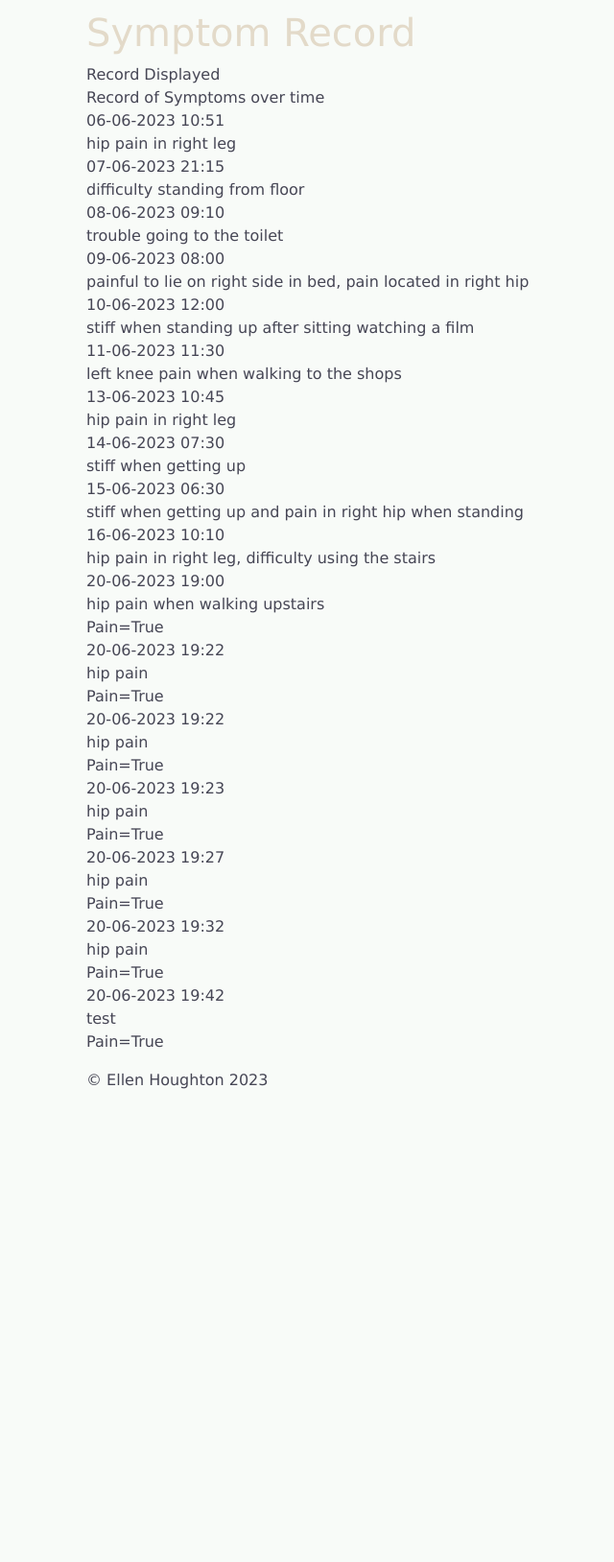
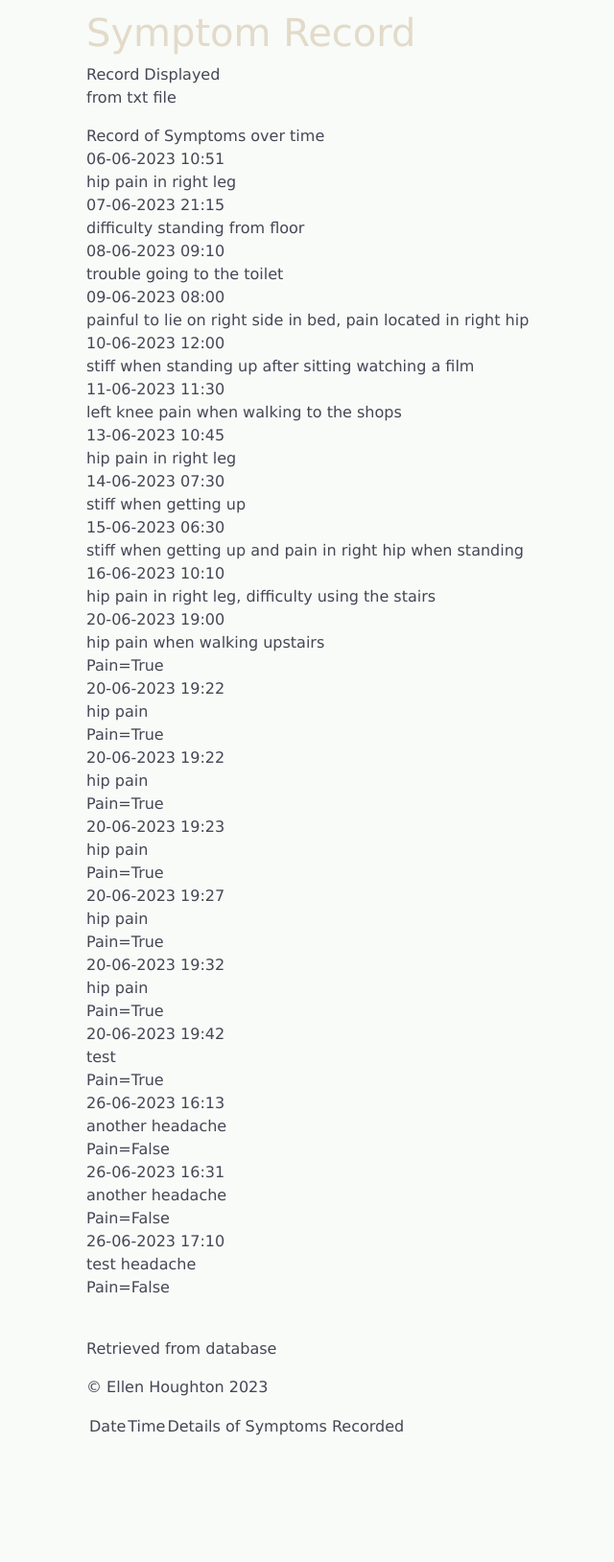
Before and after one commit to annwyl21/symptom_record, a Flask app: page /display_record in a window 1280 px wide. Shown: the whole page at 96% size, without its empty margins (38-678 px from the left). Before the commit the page ends 1135 px from the top, so only its background shows below. Run offline with Flask 3, Linux system fonts and the light colour scheme; data that the repository does not hold is empty; some libraries are stand-ins or nearby versions.

Commit message:
symptoms can be added and retrieved from database and displayed on html

```diff
--- a/application/database_use.py
+++ b/application/database_use.py
@@ -20,6 +20,7 @@ print('Connected to the PostgreSQL database')
 class Symptom_log:
 
     def check_username_password_exist(username, password):
+        print('Checking username and password...')
         cur.execute("select * from symptom_log.user_data where username = %s and password = %s;", (username, password))
         rows = cur.fetchall()
         if len(rows) == 0:
@@ -28,16 +29,14 @@ class Symptom_log:
             user_id = rows[0][0]
             return user_id
 
-    def add_a_symptom(user_id, symptom_details):
-        now = datetime.now()
-        date = now.strftime("%Y-%m-%d")
-        time = now.strftime("%H:%M")
+    def add_a_symptom(user_id, symptom_details, date, time):
+        print('data to insert', user_id, symptom_details, date, time)
         cur.execute("insert into symptom_log.symptom_collection (user_id, date, time, symptom_details) values (%s, %s, %s, %s);", (user_id, date, time, symptom_details))
         conn.commit()
         return True
 
     def get_symptoms(user_id):
-        cur.execute("select symptom_details from symptom_log.symptom_collection where user_id = %s;", (user_id,))
+        cur.execute("select date, time, symptom_details from symptom_log.symptom_collection where user_id = %s;", (user_id,))
         # note the comma after user_id, this is because the execute() function expects a tuple of parameters, even if there is only one parameter
         # The execute() function in psycopg2, which is a PostgreSQL adapter for Python, expects a SQL query string and then a tuple (or dictionary in some cases) of parameters to substitute into the SQL query.
         rows = cur.fetchall()
@@ -68,5 +67,5 @@ if __name__ == "__main__":
 
 
 # Close the cursor and connection
-cur.close()
-conn.close()
+# cur.close()
+# conn.close()
--- a/application/forms.py
+++ b/application/forms.py
@@ -8,6 +8,8 @@ class LoginForm(FlaskForm):
     submit = SubmitField('Submit')
 
 class RecordForm(FlaskForm):
+    username = StringField('Username')
+    password = StringField('Password')
     pain = RadioField('Pain', choices=[('True', 'I am in pain'), ('False', 'No pain')])
     mcgill = RadioField('McGill', choices=[('True', 'I want to record my pain'), ('False', 'skip this step')])
     symptoms = StringField('Symptoms')
--- a/application/routes.py
+++ b/application/routes.py
@@ -6,7 +6,7 @@ from application.forms import LoginForm, RecordForm, McgillForm
 from application.summarize_ai import summarize_with_ai
 from application.scatterplot import scatterplot
 from application.bubbleplot import bubbleplot
-#from datetime import datetime
+from datetime import datetime
 
 @app.route('/')
 def index():
@@ -33,7 +33,11 @@ def record():
         if user_id == False:
             error = "Please enter username and password"
         else:
-            Symptom_log.add_a_symptom(user_id, symptoms)
+            now = datetime.now()
+            date = now.strftime("%Y-%m-%d")
+            time = now.strftime("%H:%M")
+            data_added = Symptom_log.add_a_symptom(user_id, symptoms, date, time)
+            print('data added', data_added)
         if mcgill == 'True':
             return render_template('record_pain.html', title="Record Pain")
         else:
@@ -48,7 +52,7 @@ def login():
         username = form.username.data
         password = form.password.data
         user_id = Symptom_log.check_username_password_exist(username, password)
-        if user_id == False:
+        if user_id == 'False':
             error = "Please enter username and password"
         else:
             return render_template('login_success.html', title="Login Success")
@@ -60,14 +64,16 @@ def display_record():
     # display the txt file
     with open('./file_output/symptoms.txt', 'r') as f:
         content = f.read()
-
     # display the database results
-
-    return render_template('display_record.html', title='Symptom Record', content=content)
+    symptom_list = Symptom_log.get_symptoms(user_id=1)
+    print(symptom_list)
+    return render_template('display_record.html', title="Symptom Record", content=content, symptom_list=symptom_list)
 
 @app.route('/display_summary')
 def display_summary():
-    summary = summarize_with_ai().choices[0].text
+    symptoms_summary = summarize_with_ai().choices[0].text
+    user_id = Symptom_log.get_user_id()
+    Symptom_log.add_a_symptom_summary(symptoms_summary, '2023-01-01', '2023-07-01', user_id)
     pain = False
     if pain == False:
         # create symptom scatterplot or bubbleplot to add a dimension of pain information
--- a/application/templates/display_record.html
+++ b/application/templates/display_record.html
@@ -4,6 +4,23 @@
 
 Record Displayed
 <br>
+<p>from txt file</p>
 <p>{{ content|safe }}</p>
+<br>
+<p>Retrieved from database</p>
+<table>
+	<th>
+		<td>Date</td>
+		<td>Time</td>
+		<td>Details of Symptoms Recorded</td>
+	</th>
+{% for symptom_data_tuple in symptom_list %}
+	<tr>
+		<td>{{ symptom_data_tuple[0] }}</td>
+		<td>{{ symptom_data_tuple[1] }}</td>
+		<td>{{ symptom_data_tuple[2] }}</td>
+	</tr>
+	</table>
+{% endfor %}
 
 {% endblock %}
--- a/application/templates/record.html
+++ b/application/templates/record.html
@@ -44,7 +44,7 @@
     </form>
 </div>
 
-<a class="btn btn-primary" href="./display_record.html" role="button">Display my Symptom Record</a>
+<a class="btn btn-primary" href="./display_record" role="button">Display my Symptom Record</a>
 
 <br>
 
--- a/file_output/symptoms.txt
+++ b/file_output/symptoms.txt
@@ -9,4 +9,4 @@ Record of Symptoms over time<br>
 14-06-2023 07:30<br>stiff when getting up<br>
 15-06-2023 06:30<br>stiff when getting up and pain in right hip when standing<br>
 16-06-2023 10:10<br>hip pain in right leg, difficulty using the stairs<br>
-20-06-2023 19:00<br>hip pain when walking upstairs<br>Pain=True<br>20-06-2023 19:22<br>hip pain<br>Pain=True<br>20-06-2023 19:22<br>hip pain<br>Pain=True<br>20-06-2023 19:23<br>hip pain<br>Pain=True<br>20-06-2023 19:27<br>hip pain<br>Pain=True<br>20-06-2023 19:32<br>hip pain<br>Pain=True<br>20-06-2023 19:42<br>test<br>Pain=True<br>
+20-06-2023 19:00<br>hip pain when walking upstairs<br>Pain=True<br>20-06-2023 19:22<br>hip pain<br>Pain=True<br>20-06-2023 19:22<br>hip pain<br>Pain=True<br>20-06-2023 19:23<br>hip pain<br>Pain=True<br>20-06-2023 19:27<br>hip pain<br>Pain=True<br>20-06-2023 19:32<br>hip pain<br>Pain=True<br>20-06-2023 19:42<br>test<br>Pain=True<br>26-06-2023 16:13<br>another headache<br>Pain=False<br>26-06-2023 16:31<br>another headache<br>Pain=False<br>26-06-2023 17:10<br>test headache<br>Pain=False<br>
```
Also changed, not shown: application/static/scripts/database_connection.py (+43 -38 lines).
